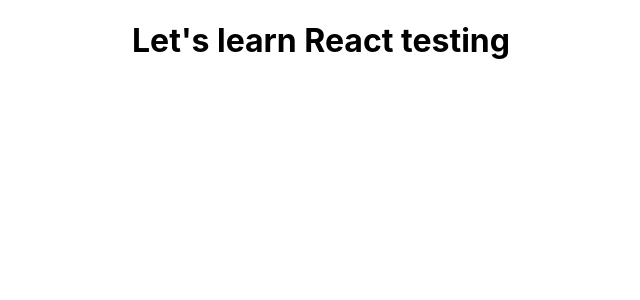
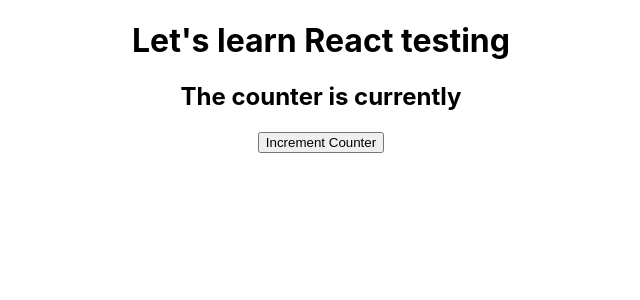
Before and after one commit to WesloTheWeb/udemy-TDD, a React (Create React App) app: page / in a window 1280 px wide. Shown: the top 300 px of the page, without its empty margins (319-959 px from the left). Built offline with nearby package versions, Linux system fonts and the light colour scheme.

Commit message:
Started on the actual counter, set up data test attributes

```diff
--- a/src/App.js
+++ b/src/App.js
@@ -2,8 +2,10 @@
 
 function App() {
   return (
-    <div className="App">
+    <div data-test="component-app" className="App">
       <h1>Let's learn React testing</h1>
+      <h2 data-test="counter-display">The counter is currently</h2>
+      <button data-test="increment-button">Increment Counter</button>
     </div>
   );
 }
```
Also changed, not shown: 1 other file (tests, documents, lock files or other folders).
